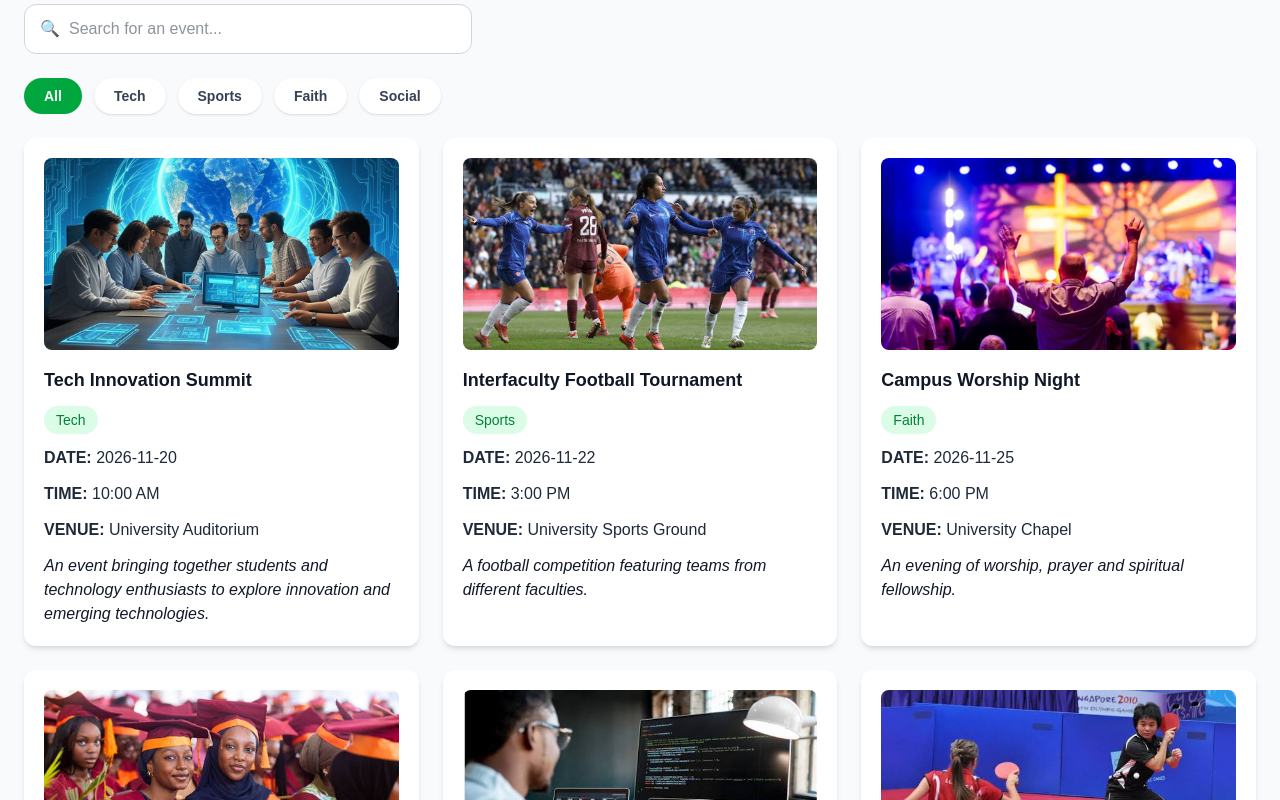
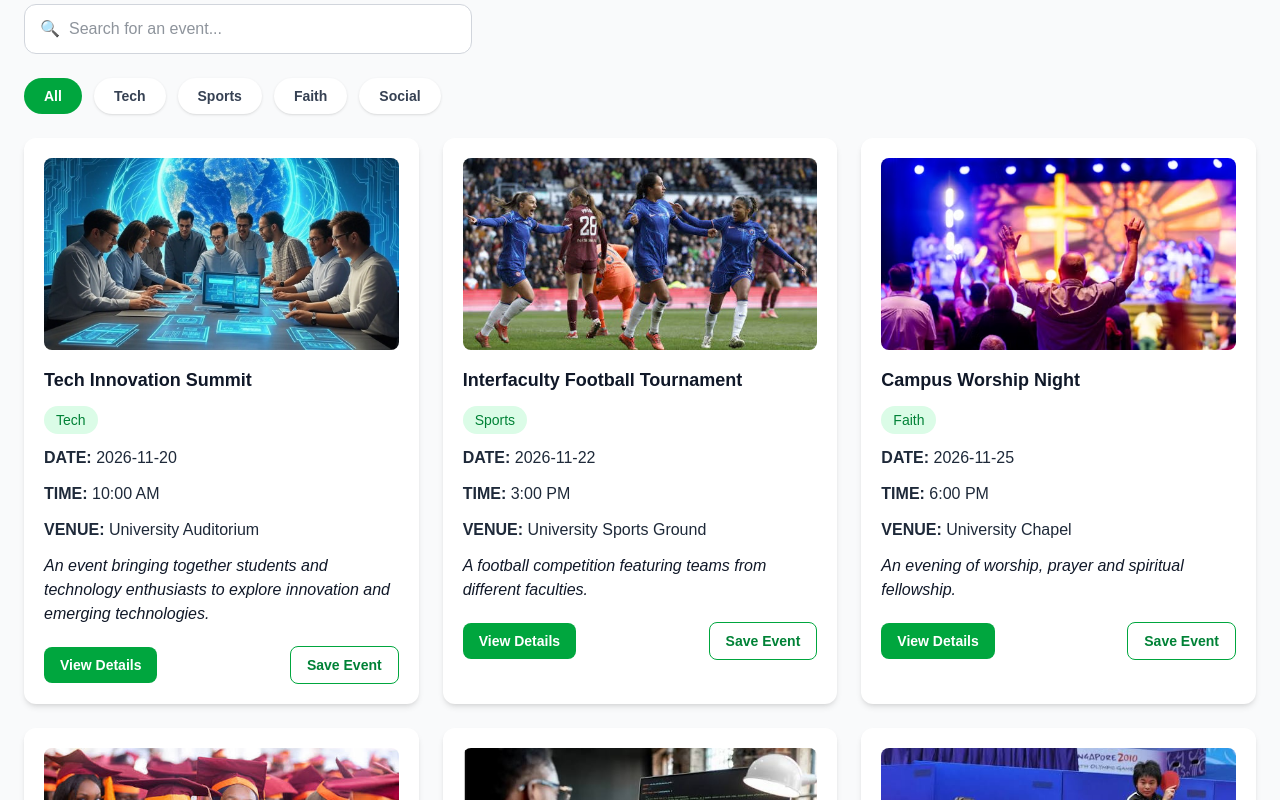
Before and after one commit to ayomide-oluwasusi/campus-event-board, a Next.js app: page / in a window 1280 px wide. Shown: the part 460-1260 px from the top of the page. Built offline with nearby package versions, Linux system fonts and the light colour scheme.

Commit message:
Add save event functionality

```diff
--- /dev/null
+++ b/app/context/SavedEventsContext.tsx
@@ -0,0 +1,43 @@
+
+"use client";
+
+import { createContext, useContext, useState, ReactNode } from "react";
+
+type SavedEventsContextType = {
+  savedEvents: number[];
+  toggleSaveEvent: (eventId: number) => void;
+};
+
+const SavedEventsContext = createContext<SavedEventsContextType | undefined>(
+  undefined
+);
+
+export function SavedEventsProvider({ children }: { children: ReactNode }) {
+  const [savedEvents, setSavedEvents] = useState<number[]>([]);
+
+  const toggleSaveEvent = (eventId: number) => {
+    setSavedEvents((current) =>
+      current.includes(eventId)
+        ? current.filter((id) => id !== eventId)
+        : [...current, eventId]
+    );
+  };
+
+  return (
+    <SavedEventsContext.Provider value={{ savedEvents, toggleSaveEvent }}>
+      {children}
+    </SavedEventsContext.Provider>
+  );
+}
+
+export function useSavedEvents() {
+  const context = useContext(SavedEventsContext);
+
+  if (!context) {
+    throw new Error(
+      "useSavedEvents must be used within a SavedEventsProvider"
+    );
+  }
+
+  return context;
+}
--- a/app/layout.tsx
+++ b/app/layout.tsx
@@ -1,4 +1,5 @@
 import type { Metadata } from "next";
+import { SavedEventsProvider } from "./context/SavedEventsContext";
 import { Geist, Geist_Mono } from "next/font/google";
 import "./globals.css";
 
@@ -23,7 +24,11 @@ export default function RootLayout({ children }: LayoutProps<"/">) {
       lang="en"
       className={`${geistSans.variable} ${geistMono.variable} h-full antialiased`}
     >
-      <body className="min-h-full flex flex-col">{children}</body>
+      <body className="min-h-full flex flex-col">
+  <SavedEventsProvider>
+    {children}
+  </SavedEventsProvider>
+</body>
     </html>
   );
 }
--- a/app/page.tsx
+++ b/app/page.tsx
@@ -2,6 +2,7 @@
 
 import { useEffect, useState } from "react";
 import events from "../data/data";
+import { useSavedEvents } from "./context/SavedEventsContext";
 
 const banners = [
   "/images/banner-1.jpg",
@@ -10,6 +11,7 @@ const banners = [
 ];
 
 export default function Home() {
+  const { savedEvents, toggleSaveEvent } = useSavedEvents();
   const [currentBanner, setCurrentBanner] = useState(0);
   const [selectedCategory, setSelectedCategory] = useState("All");
   const [searchTerm, setSearchTerm] = useState("");
@@ -116,11 +118,11 @@ const sortedEvents = [...filteredEvents].sort(
   </p>
 }
         {sortedEvents.map((event) => (
-          <a
+          <div
           key={event.id}
-          href={`/events/${event.id}`}
-          className="block rounded-xl bg-white p-5 shadow-md transition duration-300 hover:-translate-y-1 hover:shadow-lg"
->            <img
+          className="rounded-xl bg-white p-5 shadow-md transition duration-300 hover:-translate-y-1 hover:shadow-lg"
+          >
+            <img
               src={event.image}
               alt={event.title}
               className="mb-4 h-48 w-full rounded-lg object-cover"
@@ -149,7 +151,21 @@ const sortedEvents = [...filteredEvents].sort(
             </div>
 
             <p className="mt-3 text-gray-900 italic"> {event.description}</p>
-          </a>
+            <div className="mt-5 flex items-center justify-between gap-3">
+              <a
+              href={`/events/${event.id}`}
+              className="rounded-lg bg-green-600 px-4 py-2 text-sm font-semibold text-white hover:bg-green-700"
+              >
+                View Details
+                </a>
+                <button
+                onClick={() => toggleSaveEvent(event.id)}
+                className="rounded-lg border border-green-600 px-4 py-2 text-sm font-semibold text-green-700 hover:bg-green-50"
+                >
+                  {savedEvents.includes(event.id) ? "Saved ✓" : "Save Event"}
+                  </button>
+                  </div>
+          </div>
         ))}
       </div>
     </main>
```
